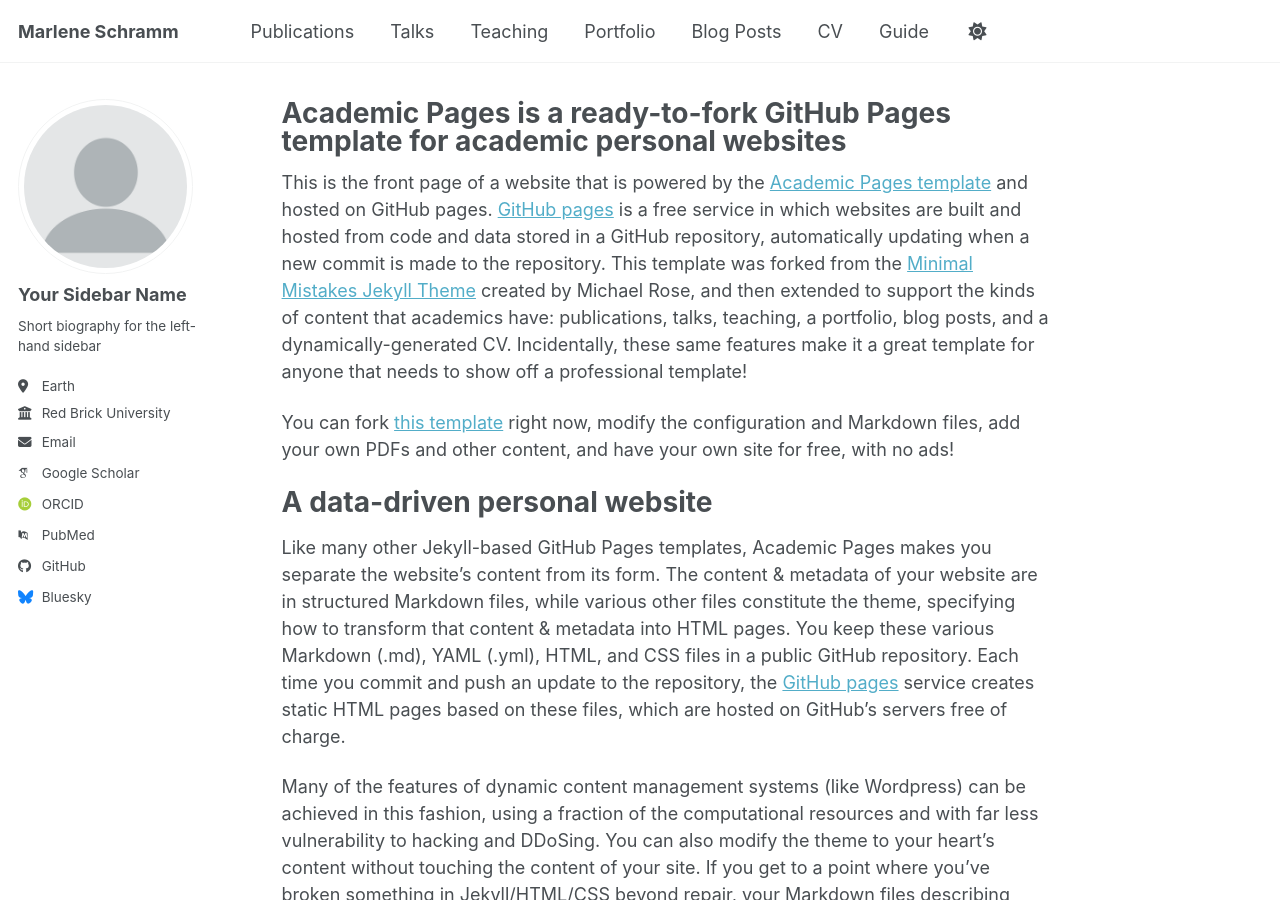
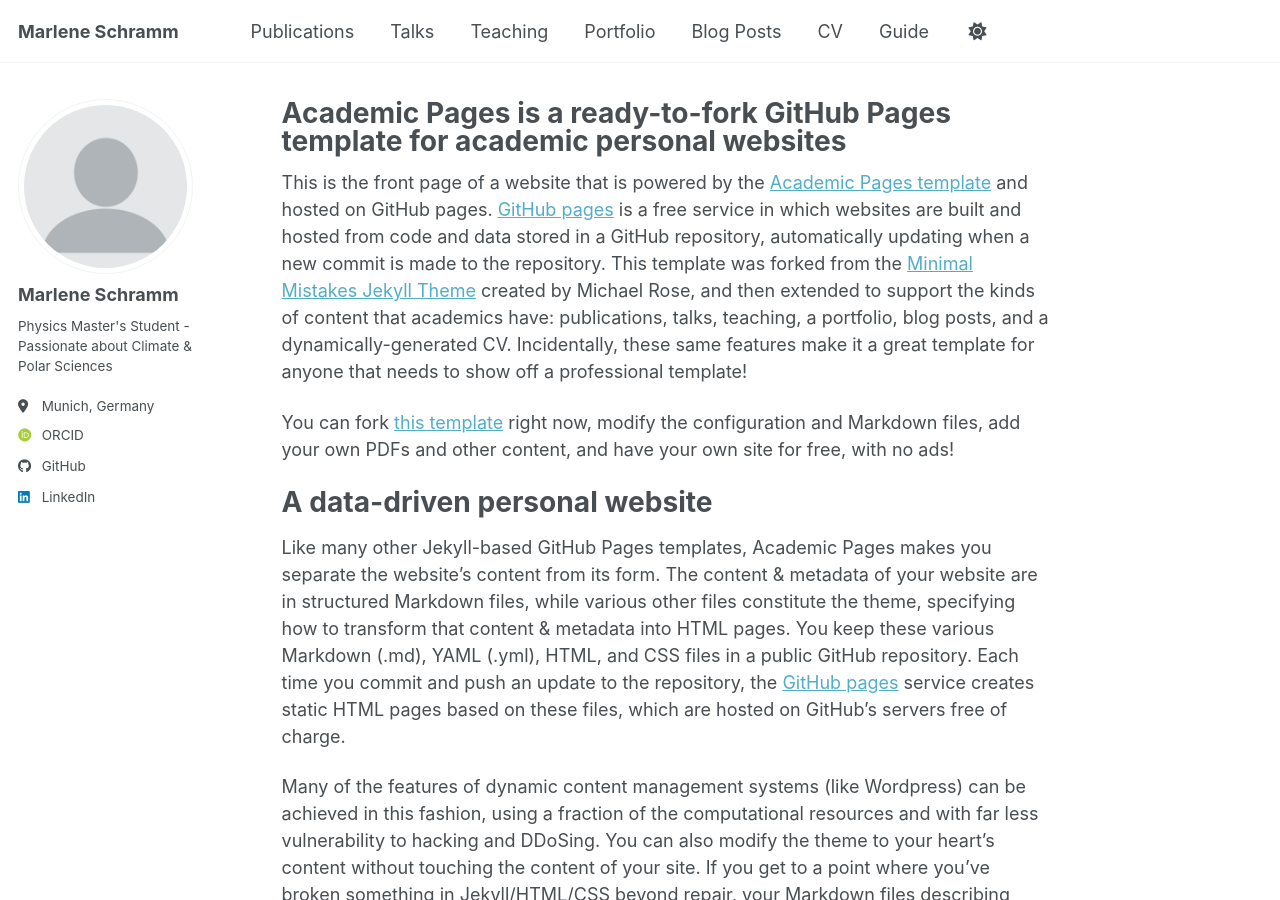
Before and after one commit to marlene-schramm/marlene-schramm.github.io, a Jekyll site: the page built from _pages/about.md, in a window 1280 px wide and 900 px high. Built offline with Jekyll 4.4.1, drawn with Linux system fonts in a browser that asks for light colours; some web fonts are replaced; a script bundle is joined from its source files by our own code; library files that are not in the unit come from our copies.

Commit message:
Basic sidebar content

```diff
--- a/_config.yml
+++ b/_config.yml
@@ -24,24 +24,24 @@
 author:
   # Biographic information
   avatar           : "profile.png"
-  name             : "Your Sidebar Name"
+  name             : "Marlene Schramm"
   pronouns         : # example: "she/her"
-  bio              : "Short biography for the left-hand sidebar"
-  location         : "Earth"
-  employer         : "Red Brick University"
+  bio              : "Physics Master's Student - Passionate about Climate & Polar Sciences"
+  location         : "Munich, Germany"
+  employer         : # "Red Brick University"
   uri              : # URL
-  email            : "none@example.org"
+  email            : # "none@example.org"
 
   # Academic websites
   academia         : # URL
   arxiv            : # URL - Update with the correct link to your profile
-  googlescholar    : "https://scholar.google.com/citations?user=PS_CX0AAAAAJ"
+  googlescholar    : # "https://scholar.google.com/citations?user=PS_CX0AAAAAJ"
   inspire-hep      : # URL
   impactstory      : # URL
-  orcid            : "https://orcid.org/yourorcidurl"
+  orcid            : "https://orcid.org/0000-0003-2641-5266"
   semantic         : # URL
   ssrn             : # URL
-  pubmed           : "https://www.ncbi.nlm.nih.gov/pubmed/?term=john+snow"
+  pubmed           : # "https://www.ncbi.nlm.nih.gov/pubmed/?term=john+snow"
   researchgate     : # URL
   scopus           : # URL
   zotero           : # URL
@@ -51,13 +51,13 @@
   bitbucket        : # Username - Update with your username on the site
   codepen          : # Username
   dribbble         : # Username
-  github           : "academicpages"
+  github           : "marlene-schramm"
   kaggle           : # Username
   stackoverflow    : # User number or user number and name (i.e., use "1" or "1/jeff-atwood")
 
   # Social media
   artstation       : # Username
-  bluesky          : "bsky.app" # Replace this with you Bluesky username
+  bluesky          : # "bsky.app" # Replace this with you Bluesky username
   facebook         : # Username
   flickr           : # Username
   foursquare       : # Username
@@ -66,7 +66,7 @@
   keybase          : # Username
   instagram        : # Username
   lastfm           : # Username
-  linkedin         : # Username
+  linkedin         : "marlene-schramm/"
   mastodon         : # URL
   medium           : # URL
   pinterest        : # Username
```
